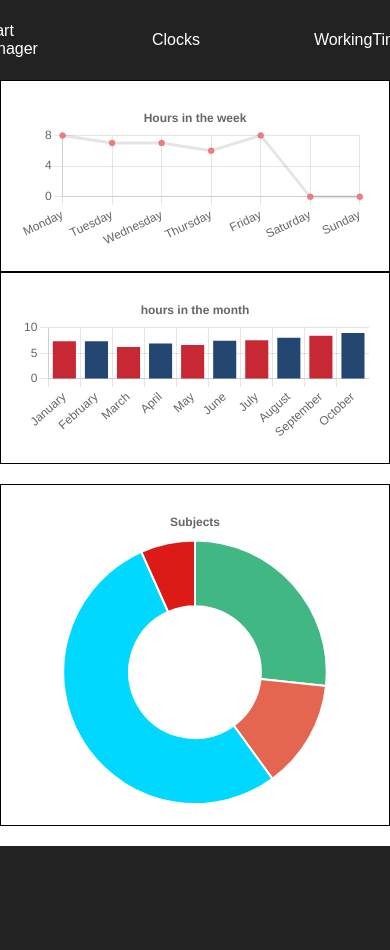
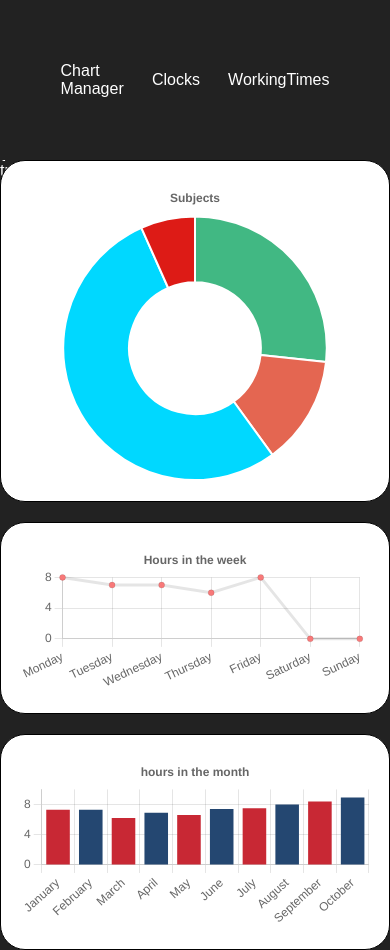
Before and after one commit to VinnieTeix/Tman-mirror, a Vue app in the folder front/: page /chartmanager in a window 390 px wide. Before the commit the page ends 846 px from the top, so only its background shows below. Built offline with nearby package versions, Linux system fonts and the light colour scheme.

Commit message:
test style on mobile

```diff
--- a/front/index.html
+++ b/front/index.html
@@ -16,7 +16,7 @@
       z-index: 0;
       }
 
-      @size: 100% 150%;
+      @size: 100% 100vh;
       position: absolute;
 
       background: @m(100, (
@@ -32,9 +32,10 @@
       will-change: transform;
       animation: f 50s linear calc(-50s / @size() * @i()) infinite;
       @keyframes f {
-      from { transform: translateY(-100%) }
-      to { transform: translateY(100%) }
+      from { transform: translateY(-20vh) }
+      to { transform: translateY(20vh) }
       }
+
     </css-doodle>
     <script src="https://unpkg.com/css-doodle@0.6.1/css-doodle.min.js"></script>
     <script type="module" src="/src/main.js"></script>
--- a/front/package.json
+++ b/front/package.json
@@ -14,6 +14,7 @@
     "format": "prettier --write src/"
   },
   "dependencies": {
+    "@fullcalendar/core": "^6.1.15",
     "@fullcalendar/daygrid": "^6.1.15",
     "@fullcalendar/interaction": "^6.1.15",
     "@fullcalendar/vue3": "^6.1.15",
--- a/front/src/App.vue
+++ b/front/src/App.vue
@@ -19,6 +19,9 @@ html {
   font-family: sans-serif;
   background-color: #222;
   color: #fff;
+  -webkit-box-sizing: border-box;
+  -moz-box-sizing: border-box;
+  box-sizing: border-box;
 }
 
 body {
@@ -37,7 +40,7 @@ css-doodle {
   top: 0;
   left: 0;
   width: 100%;
-  height: 100%;
+  height: 100vh;
   z-index: -1;
 }
 </style>
--- a/front/src/components/charts/bar/BarChart.vue
+++ b/front/src/components/charts/bar/BarChart.vue
@@ -1,10 +1,5 @@
 <template>
-  <Bar
-    id="my-chart-id"
-    :options="chartOptions"
-    :data="chartData"
-    :style="mystyle"
-  />
+  <Bar id="my-chart-id" :options="chartOptions" :data="chartData" />
 </template>
 
 <script>
@@ -37,14 +32,6 @@ export default {
   components: {
     Bar,
   },
-  computed: {
-    mystyle() {
-      return {
-        width: '100%',
-        height: '145%',
-      }
-    },
-  },
   data() {
     return {
       chartData: this.barData,
--- a/front/src/components/charts/line/LineChart.vue
+++ b/front/src/components/charts/line/LineChart.vue
@@ -1,5 +1,5 @@
 <template>
-  <Line :data="chartData" :options="chartOptions" :style="mystyle" />
+  <Line :data="chartData" :options="chartOptions" />
 </template>
 <script>
 import {
@@ -35,14 +35,6 @@ export default {
       default: 'Hours in the week',
     },
   },
-  computed: {
-    mystyle() {
-      return {
-        width: '100%',
-        height: '120%',
-      }
-    },
-  },
   components: {
     Line,
   },
--- a/front/src/components/nav/TheNavigation.vue
+++ b/front/src/components/nav/TheNavigation.vue
@@ -50,4 +50,21 @@ a {
   padding: 0.5rem 1.5rem;
   display: inline-block;
 }
+
+@media screen and (max-width: 768px) {
+  header {
+    height: 10rem;
+  }
+  nav {
+    display: flex;
+    justify-content: center;
+  }
+  li {
+    margin: 1rem 0;
+    padding: 5%;
+  }
+  a {
+    padding: 0.5rem 0;
+  }
+}
 </style>
--- a/front/src/components/ui/Button.vue
+++ b/front/src/components/ui/Button.vue
@@ -17,6 +17,7 @@ button {
   position: relative;
   overflow: hidden;
   z-index: 1;
+  cursor: pointer;
 }
 button:after {
   content: '';
--- a/front/src/pages/chartmanager/ChartManager.vue
+++ b/front/src/pages/chartmanager/ChartManager.vue
@@ -2,18 +2,14 @@
   <div>
     <the-navigation />
     <div class="chart">
-      <div class="top">
-        <div class="bar">
-          <bar-chart :bar-data="bar" />
-        </div>
       <div class="pie">
         <pie-chart :pie-data="pie" />
       </div>
-      </div>
-      <div class="bottom">
       <div class="line">
         <line-chart :line-data="line" />
       </div>
+      <div class="bar">
+        <bar-chart :bar-data="bar" />
       </div>
     </div>
   </div>
@@ -87,26 +83,27 @@ export default {
 </script>
 <style scoped>
 .chart {
-  display: flex;
+  display: grid;
+  grid-template-columns: 1fr 1fr;
+  grid-column: col 3 / span 2;
+  grid-row: row 2;
+  gap: 20px;
   flex-direction: column-reverse;
-  background: #fff;
-  height: 100%;
-}
-
-.top {
-  display: flex;
-  flex: 1;
 }
 
 .bar {
-  flex: 1;
-  display: flex;
-  align-items: center;
+  grid-column: 1 / 3;
+  grid-row: 2;
 }
 
-.pie,
 .line {
-  flex: 1;
+  grid-column: 1;
+  grid-row: 1;
+}
+
+.pie {
+  grid-column: 2;
+  grid-row: 1;
 }
 
 .pie,
@@ -114,26 +111,25 @@ export default {
 .bar {
   padding: 20px;
   border: #000 solid 1px;
+  background-color: #fff;
+  border-radius: 25px;
 }
 
-.bottom {
-  display: flex;
-  flex: 1;
+@media screen and (max-width: 768px) {
+  .chart {
+    grid-template-columns: 1fr;
   }
-
-@media screen and (max-width: 600px) {
-  .top {
-    flex-direction: column;
+  .bar {
+    grid-column: 1;
+    grid-row: 3;
   }
-  .bar,
+  .line {
+    grid-column: 1;
+    grid-row: 2;
+  }
   .pie {
-    margin-bottom: 20px;
-  }
-  .bar,
-  .pie,
-  .line {
-    width: 100%;
-    height: 100%;
+    grid-column: 1;
+    grid-row: 1;
   }
 }
 </style>
--- a/front/src/pages/clocks/TheClocks.vue
+++ b/front/src/pages/clocks/TheClocks.vue
@@ -3,6 +3,7 @@
     <the-navigation />
     <div class="container">
       <h1>Clocks Page</h1>
+      <base-card>
         <div class="column">
           <div class="line">
             <line-chart :line-data="pie" />
@@ -10,6 +11,7 @@
           <Button v-if="flag" @click="toggleFlag">Clock In</Button>
           <Button v-else @click="toggleFlag">Clock Out</Button>
         </div>
+      </base-card>
     </div>
   </div>
 </template>
@@ -17,11 +19,13 @@
 import TheNavigation from '../../components/nav/TheNavigation.vue'
 import LineChart from '../../components/charts/line/LineChart.vue'
 import Button from '../../components/ui/Button.vue'
+import BaseCard from '../../components/ui/BaseCard.vue'
 export default {
   components: {
     TheNavigation,
     LineChart,
     Button,
+    BaseCard,
   },
   data() {
     return {
@@ -60,6 +64,9 @@ h1 {
   align-items: center;
   margin-top: 20px;
 }
+.card {
+  width: 140%;
+}
 .chart {
   background: #fff;
   color: #000;
@@ -77,8 +84,11 @@ h1 {
 @media screen and (max-width: 600px) {
   .column {
     width: 100%;
-    display: block;
-    margin-bottom: 20px;
+    display: flex;
+    align-items: center;
+  }
+  .card {
+    width: 100%;
   }
 }
 </style>
```
Also changed, not shown: front/src/components/calendar/TheCalendar.vue (+13 -13 lines), 1 other file (tests, documents, lock files or other folders). Lines whose indentation alone changed are shown as unchanged.
